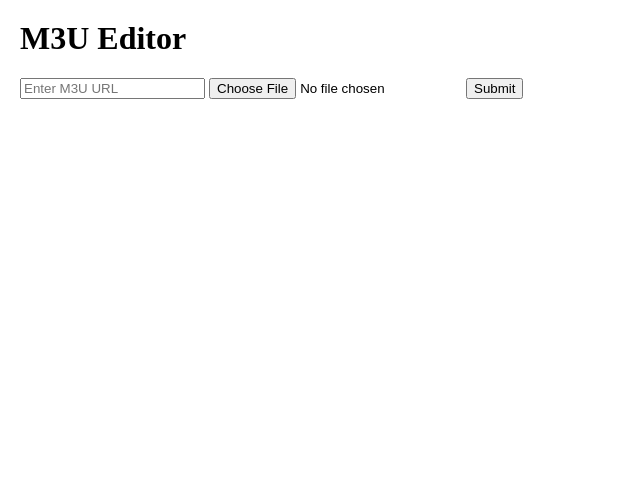
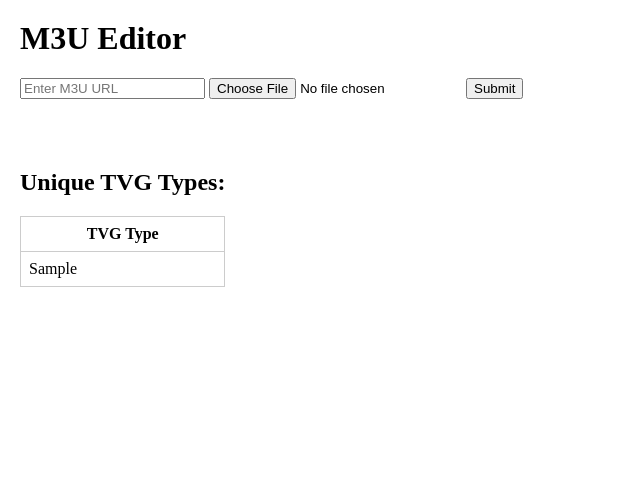
Before and after one commit to criggsy/iptv-m3u-editor, a Flask app: page / in a window 1280 px wide. Shown: the top 486 px of the page, without its empty margins (0-640 px from the left). Run offline with Flask 3, Linux system fonts and the light colour scheme; tables that the repository leaves empty hold one stand-in row (values such as "Sample post").

Commit message:
channel type

```diff
--- a/app.py
+++ b/app.py
@@ -1,4 +1,4 @@
-from flask import Flask, render_template, request
+from flask import Flask, render_template, request, jsonify, Response, current_app
 from db import db
 from models import Entry, UniqueTvgType, UniqueGroupTitle
 import requests
@@ -6,6 +6,7 @@ from requests.exceptions import ChunkedEncodingError
 import re
 import os
 from werkzeug.utils import secure_filename
+import json
 
 app = Flask(__name__)
 app.config['SQLALCHEMY_DATABASE_URI'] = 'sqlite:///m3u.db'
@@ -36,6 +37,7 @@ def retry_on_chunked_encoding_error(url):
             retries += 1
 
     raise Exception("Failed to download the M3U content.")
+
 
 # Parse M3U content and extract entries
 def parse_m3u_content(m3u_content):
@@ -80,7 +82,7 @@ def parse_m3u_content(m3u_content):
             else:
                 entry_data['tvg_type'] = 'live'
 
-            # Create an Entry object or data structure with the extracted data
+            # Create an Entry object or data structure
             entry = Entry(
                 channel_number=entry_data['channel_number'],
                 metadata_value=entry_data['metadata_value'],
@@ -95,45 +97,55 @@ def parse_m3u_content(m3u_content):
 
     return entries
 
+
 # Define your routes here
 @app.route('/', methods=['GET', 'POST'])
 def index():
     from models import Entry, UniqueTvgType, UniqueGroupTitle
-    db.create_all()
-    if request.method == 'POST':
-        m3u_url = request.form.get('m3u_url')
-        if m3u_url:
-            # Download the M3U content with retry logic
-            m3u_content = retry_on_chunked_encoding_error(m3u_url)
-        elif 'm3u_file' in request.files:
-            m3u_file = request.files['m3u_file']
-            if m3u_file.filename != '':
-                # Read the contents of the uploaded file
-                m3u_content = m3u_file.read().decode('utf-8')
+    with current_app.app_context():
+        db.create_all()
+        if request.method == 'POST':
+            m3u_url = request.form.get('m3u_url')
+            if m3u_url:
+                # Download the M3U content with retry logic
+                m3u_content = retry_on_chunked_encoding_error(m3u_url)
+            elif 'm3u_file' in request.files:
+                m3u_file = request.files['m3u_file']
+                if m3u_file.filename != '':
+                    # Read the contents of the uploaded file
+                    m3u_content = m3u_file.read().decode('utf-8')
 
-        # Parse the M3U content and extract entries
-        entries = parse_m3u_content(m3u_content)
+            # Parse the M3U content and extract entries
+            entries = parse_m3u_content(m3u_content)
 
-        # Save the entries to the main Entry table
-        db.session.bulk_save_objects(entries)
-        db.session.commit()
+            # Save the entries to the main Entry table
+            db.session.bulk_save_objects(entries)
+            db.session.commit()
 
-        # Create a new table with unique entries in tvg_type field
-        unique_tvg_types = set(entry.tvg_type for entry in entries)
-        unique_tvg_type_entries = [UniqueTvgType(tvg_type=tvg_type) for tvg_type in unique_tvg_types]
-        db.session.bulk_save_objects(unique_tvg_type_entries)
-        db.session.commit()
+            # Create a new table with unique entries in tvg_type field
+            unique_tvg_types = set(entry.tvg_type for entry in entries)
+            unique_tvg_type_entries = [UniqueTvgType(tvg_type=tvg_type) for tvg_type in unique_tvg_types]
+            db.session.bulk_save_objects(unique_tvg_type_entries)
+            db.session.commit()
 
-        # Create a new table with unique entries in group_title field
-        unique_group_titles = set(entry.group_title for entry in entries)
-        unique_group_title_entries = [UniqueGroupTitle(group_title=group_title) for group_title in unique_group_titles]
-        db.session.bulk_save_objects(unique_group_title_entries)
-        db.session.commit()
+            # Create a new table with unique entries in group_title field
+            unique_group_titles = set(entry.group_title for entry in entries)
+            unique_group_title_entries = [UniqueGroupTitle(group_title=group_title) for group_title in unique_group_titles]
+            db.session.bulk_save_objects(unique_group_title_entries)
+            db.session.commit()
+
+            return jsonify({'message': 'Data imported successfully.'})
+
+        return render_template('index.html')
 
 
-        return 'Data imported successfully.'
+@app.route('/unique_tvg_types', methods=['GET'])
+def unique_tvg_types_route():
+    with current_app.app_context():
+        unique_tvg_types = [tvg_type.tvg_type for tvg_type in UniqueTvgType.query.all()]
 
-    return render_template('index.html')
+    return jsonify({'tvg_types': unique_tvg_types})
+
 
 
 if __name__ == '__main__':
--- a/templates/index.html
+++ b/templates/index.html
@@ -6,11 +6,11 @@
         body {
             display: flex;
             flex-direction: column;
-            align-items: flex-start; /* Align items to the top left */
-            justify-content: flex-start; /* Align items to the top left */
+            align-items: flex-start;
+            justify-content: flex-start;
             height: 100vh;
-            margin: 0; /* Remove default body margin */
-            padding: 20px; /* Add padding for spacing */
+            margin: 0;
+            padding: 20px;
         }
 
         h1 {
@@ -20,11 +20,50 @@
         .form-container {
             display: flex;
             flex-direction: column;
+            margin-bottom: 20px;
         }
 
         .form-container input[type="text"],
         .form-container input[type="file"] {
             margin-bottom: 10px;
+        }
+
+        #unique-tvg-types {
+            margin-top: 20px;
+        }
+
+        #unique-tvg-types table {
+            width: 100%;
+            border-collapse: collapse;
+        }
+
+        #unique-tvg-types th,
+        #unique-tvg-types td {
+            padding: 8px;
+            border: 1px solid #ccc;
+        }
+
+        #progress-container {
+            display: none;
+            margin-top: 20px;
+        }
+
+        #progress-bar {
+            width: 100%;
+            height: 20px;
+            background-color: #f5f5f5;
+            border-radius: 4px;
+        }
+
+        #progress-bar-fill {
+            height: 100%;
+            width: 0;
+            background-color: #4CAF50;
+            border-radius: 4px;
+        }
+
+        #progress-message {
+            margin-top: 8px;
         }
     </style>
 </head>
@@ -37,14 +76,127 @@
             <button type="submit" id="upload-button">Submit</button>
         </form>
     </div>
-    <div id="progress-container" style="display: none;">
-        <progress id="upload-progress" max="100"></progress>
+    <div id="unique-tvg-types">
+        <h2>Unique TVG Types:</h2>
+        <table id="tvg-type-table">
+            <thead>
+                <tr>
+                    <th>TVG Type</th>
+                </tr>
+            </thead>
+            <tbody id="tvg-type-body">
+                {% for tvg_type in tvg_types %}
+                <tr>
+                    <td>{{ tvg_type }}</td>
+                </tr>
+                {% endfor %}
+            </tbody>
+        </table>
+    </div>
+
+    <div id="progress-container">
+        <div id="progress-bar">
+            <div id="progress-bar-fill"></div>
+        </div>
         <p id="progress-message"></p>
     </div>
 
     <script src="https://code.jquery.com/jquery-3.6.0.min.js"></script>
     <script>
-        // JavaScript code here
+        $(document).ready(function() {
+            $('#upload-form').submit(function(event) {
+                event.preventDefault(); // Prevent form submission
+
+                // Hide form and show progress container
+                $('.form-container').hide();
+                $('#progress-container').show();
+
+                // Display initial progress message
+                $('#progress-message').text('Downloading and processing data...');
+
+                // Perform AJAX request to submit the form data
+                $.ajax({
+                    url: '/',
+                    type: 'POST',
+                    data: new FormData(this),
+                    processData: false,
+                    contentType: false,
+                    xhr: function() {
+                        var xhr = new window.XMLHttpRequest();
+
+                        // Update progress bar
+                        xhr.upload.addEventListener('progress', function(event) {
+                            if (event.lengthComputable) {
+                                var progress = (event.loaded / event.total) * 100;
+                                $('#progress-bar-fill').width(progress + '%');
+                            }
+                        });
+
+                        return xhr;
+                    },
+                    success: function(response) {
+                        // Hide progress container and show success message
+                        $('#progress-container').hide();
+                        $('.form-container').show();
+                        $('#progress-message').text('');
+
+                        // Update the table with the latest content
+                        $('#tvg-type-body').empty(); // Clear existing entries
+                        response.tvg_types.forEach(function(tvgType) {
+                            var tableRow = $('<tr>');
+                            var tableData = $('<td>').text(tvgType);
+                            tableRow.append(tableData);
+                            $('#tvg-type-body').append(tableRow);
+                        });
+                    },
+                    error: function(error) {
+                        // Hide progress container and show error message
+                        $('#progress-container').hide();
+                        $('.form-container').show();
+                        $('#progress-message').text('Error processing M3U.');
+                        console.log('Error:', error);
+                    }
+                });
+            });
+        });
     </script>
+        <script>
+            // Function to update the TVG types table
+            function updateTvgTypesTable(tvgTypes) {
+                const tvgTypesTableBody = document.getElementById('tvg-type-body');
+                tvgTypesTableBody.innerHTML = '';  // Clear the table body
+
+                // Iterate over the TVG types and create table rows
+                tvgTypes.forEach(tvgType => {
+                    const row = document.createElement('tr');
+                    const tvgTypeCell = document.createElement('td');
+                    tvgTypeCell.textContent = tvgType;
+                    row.appendChild(tvgTypeCell);
+                    tvgTypesTableBody.appendChild(row);
+                });
+            }
+
+            // Function to fetch the TVG types from the server
+            function fetchTvgTypes() {
+                fetch('/unique_tvg_types')
+                    .then(response => response.json())
+                    .then(data => {
+                        const tvgTypes = data.tvg_types;
+                        updateTvgTypesTable(tvgTypes);
+                    })
+                    .catch(error => console.error('Error:', error));
+            }
+
+            // Function to poll for TVG types updates
+            function pollTvgTypes() {
+                fetchTvgTypes();
+                setInterval(fetchTvgTypes, 5000);  // Poll every 5 seconds
+            }
+
+            // Call the pollTvgTypes function when the page is loaded
+            window.addEventListener('DOMContentLoaded', pollTvgTypes);
+        </script>
+
+
 </body>
 </html>
```
